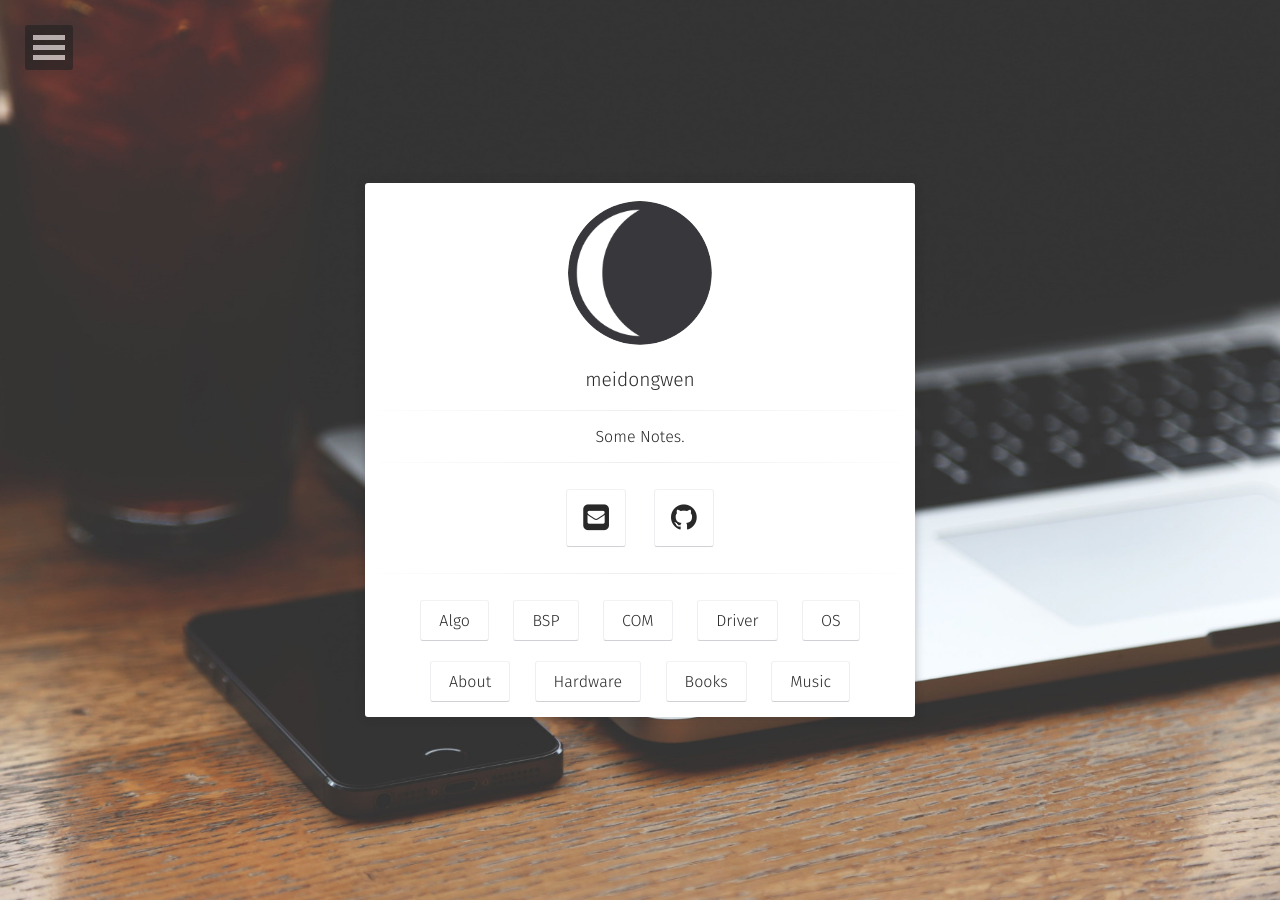
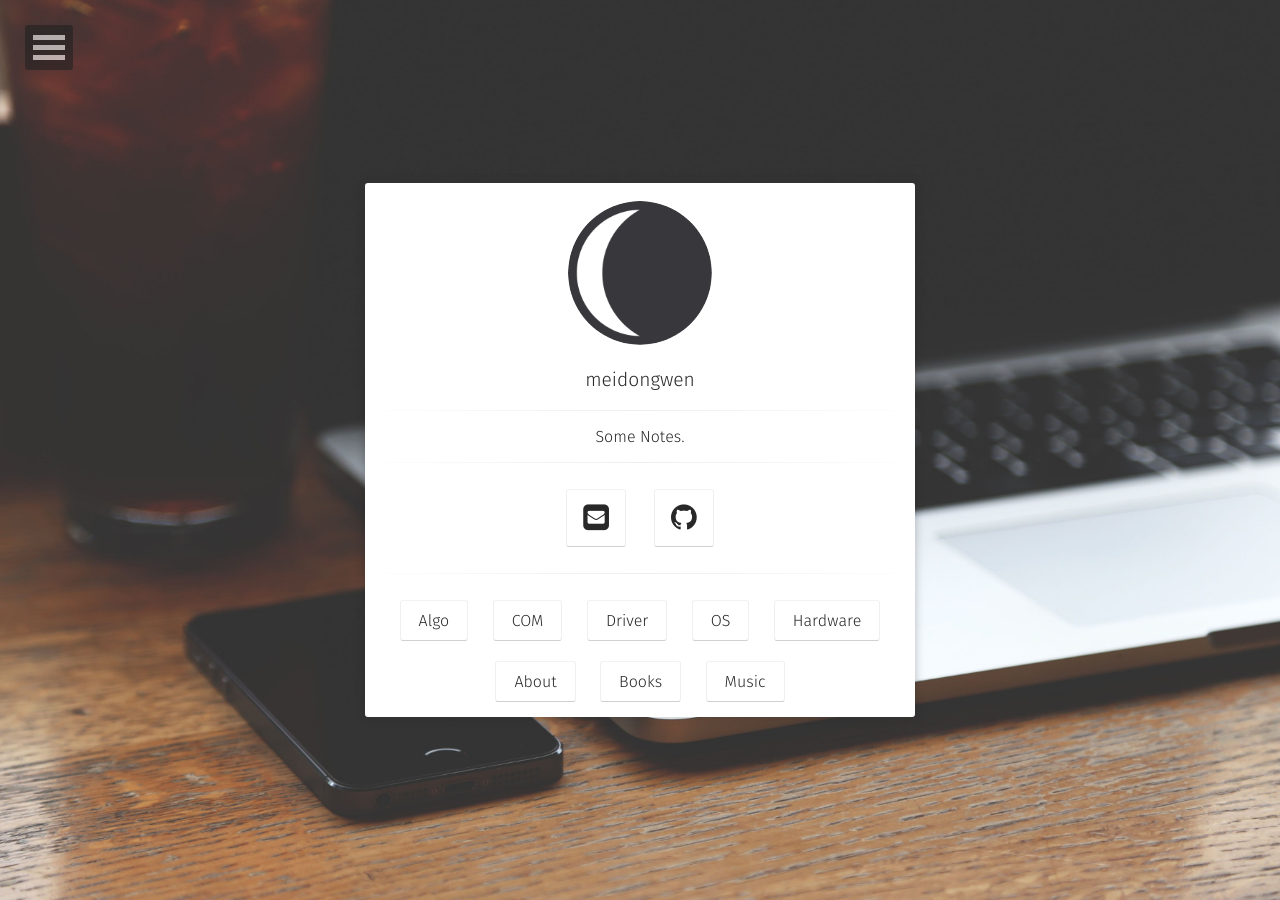
Before and after one commit to kangkong985/meidongwen.github.io, a Jekyll site: the page built from index.html, in a window 1280 px wide. Built offline with Jekyll 4.4.1, drawn with Linux system fonts in a browser that asks for light colours; some web fonts are replaced.

Commit message:
2020-2-14-2

```diff
--- a/index.html
+++ b/index.html
@@ -37,9 +37,6 @@ comments: false
                          <a class="btn zoombtn" href="{{ site.url }}/algo">
                          Algo
                          </a>
-                         <a class="btn zoombtn" href="{{ site.url }}/bsp">
-                         BSP
-                         </a>
                          <a class="btn zoombtn" href="{{ site.url }}/com">
                          COM
                          </a>
@@ -49,11 +46,11 @@ comments: false
                          <a class="btn zoombtn" href="{{ site.url }}/os">
                          OS
 						 </a>
+                         <a class="btn zoombtn" href="{{ site.url }}/hardware">
+                         Hardware
+                         </a>
                          <a class="btn zoombtn" href="{{ site.url }}/about">
                          About
-                         </a>
-                         <a class="btn zoombtn" href="{{ site.url }}/hardware">
-                         Hardware
                          </a>
                          <a class="btn zoombtn" href="{{ site.url }}/books">
                          Books
```
Also changed, not shown: _posts/0001-01-01-driver--Heap&Stack.md (renamed from _posts/0001-01-01-bsp-Heap&Stack.md), _posts/0001-01-01-driver--STM32.md (renamed from _posts/0001-01-01-bsp-STM32.md).
